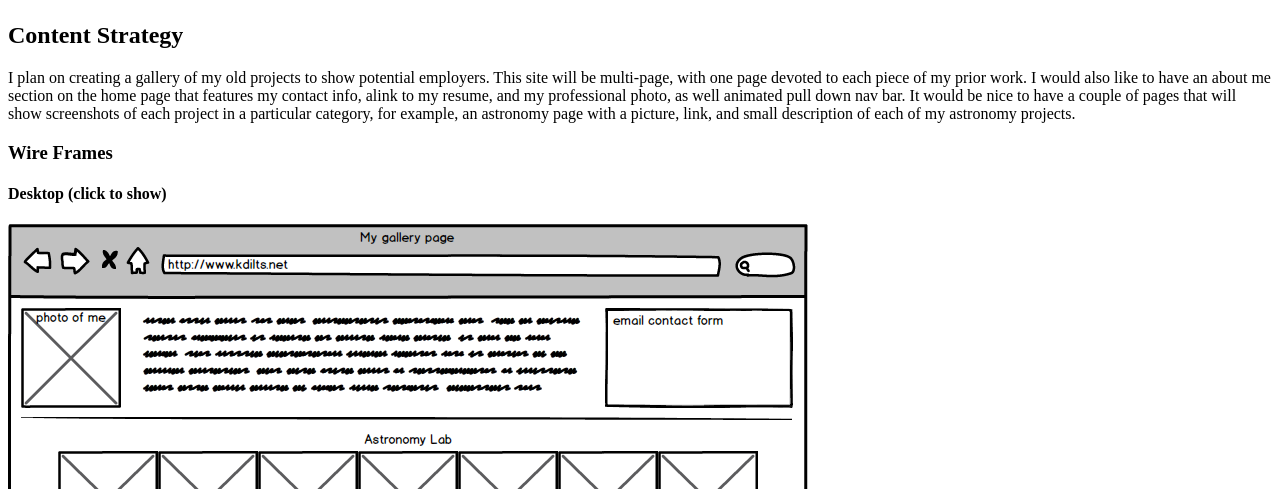
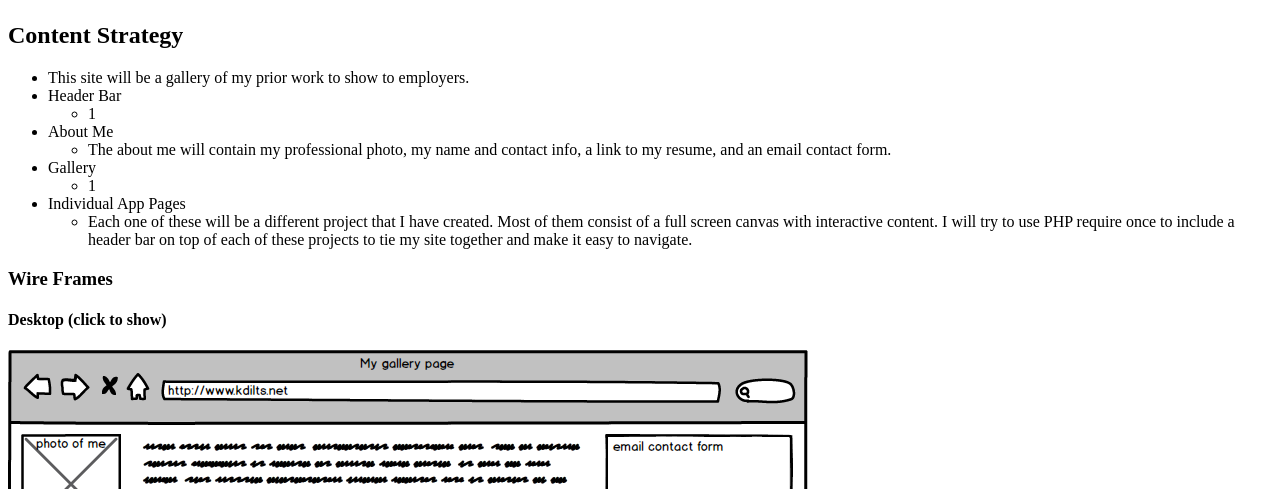
Before and after one commit to kdilts/pwp, a PHP site: page /milestone-2.php in a window 1280 px wide. Shown: the part 58-547 px from the top of the page. Run offline with PHP 8.4, Linux system fonts and the light colour scheme; some libraries are stand-ins or nearby versions.

Commit message:
updating content strategy

```diff
--- a/public_html/documentation/milestone-2.php
+++ b/public_html/documentation/milestone-2.php
@@ -28,9 +28,35 @@
 		<main>
 			<section>
 				<h2 class="subheading">Content Strategy</h2>
-				<p>
-					I plan on creating a gallery of my old projects to show potential employers. This site will be multi-page, with one page devoted to each piece of my prior work. I would also like to have an about me section on the home page that features my contact info, alink to my resume, and my professional photo, as well animated pull down nav bar. It would be nice to have a couple of pages that will show screenshots of each project in a particular category, for example, an astronomy page with a picture, link, and small description of each of my astronomy projects.
-				</p>
+				<ul>
+					<li>This site will be a gallery of my prior work to show to employers.</li>
+					<li>
+						Header Bar
+						<ul>
+							<li>1</li>
+						</ul>
+					</li>
+					<li>
+						About Me
+						<ul>
+							<li>The about me will contain my professional photo, my name and contact info, a link to my resume, and an email contact form.</li>
+						</ul>
+					</li>
+					<li>
+						Gallery
+						<ul>
+							<li>1</li>
+						</ul>
+					</li>
+					<li>
+						Individual App Pages
+						<ul>
+							<li>
+								Each one of these will be a different project that I have created. Most of them consist of a full screen canvas with interactive content. I will try to use PHP require once to include a header bar on top of each of these projects to tie my site together and make it easy to navigate.
+							</li>
+						</ul>
+					</li>
+				</ul>
 			</section>
 			<section>
 				<h3 class="subheading">Wire Frames</h3>
```
